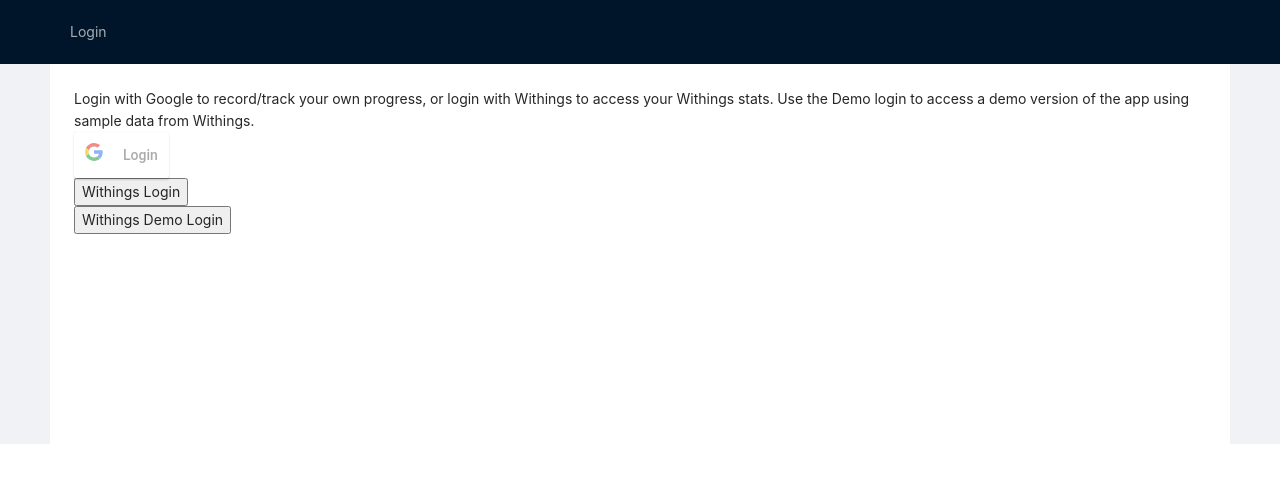
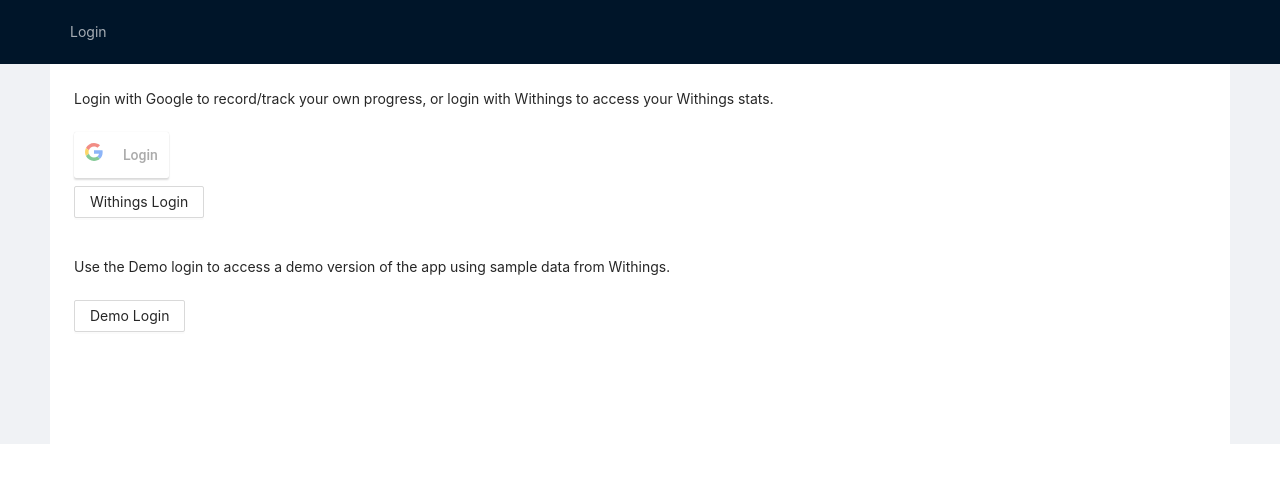
Before and after one commit to terry-xie/fitness-app, a React (Create React App) app: page / in a window 1280 px wide. Shown: the top 482 px of the page. Built offline with nearby package versions, Linux system fonts and the light colour scheme; no server answers.

Commit message:
Update look of login page

```diff
--- a/src/components/Login/Login.js
+++ b/src/components/Login/Login.js
@@ -4,6 +4,7 @@
 import { OauthApi } from '../../withingsApi';
 import { SET_SESSION } from '../../redux/actionTypes';
 import { useDispatch } from 'react-redux';
+import { Button, Space } from 'antd';
 
 const Login = props => {
     const history = useHistory();
@@ -34,17 +35,18 @@
 
     return (
         <div>
-            Login with Google to record/track your own progress, or login with Withings to access your Withings stats. Use the Demo login to access a demo version of the app using sample data from Withings.
-            <br/>
+            <Space direction="vertical">
+                <p>Login with Google to record/track your own progress, or login with Withings to access your Withings stats.</p>
                 <GoogleLogin
                     clientId={process.env.REACT_APP_GOOGLE_CLIENT_ID}
                     buttonText="Login"
                     onSuccess={onSuccessfulLogin}
                 />
+                <Button onClick={onClick}>Withings Login</Button>
                 <br/>
-            <button onClick={onClick}>Withings Login</button>
-            <br/>
-            <button onClick={onDemoClick}>Withings Demo Login</button>
+                <p>Use the Demo login to access a demo version of the app using sample data from Withings.</p>
+                <Button onClick={onDemoClick}>Demo Login</Button>
+            </Space>
         </div>
     )
 };
```
Lines whose indentation alone changed are shown as unchanged.
